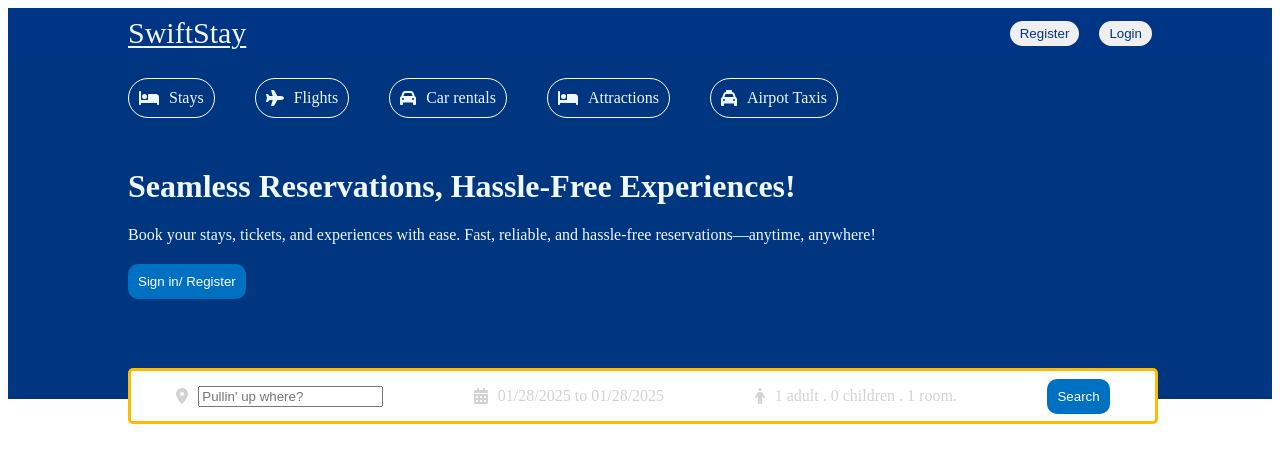
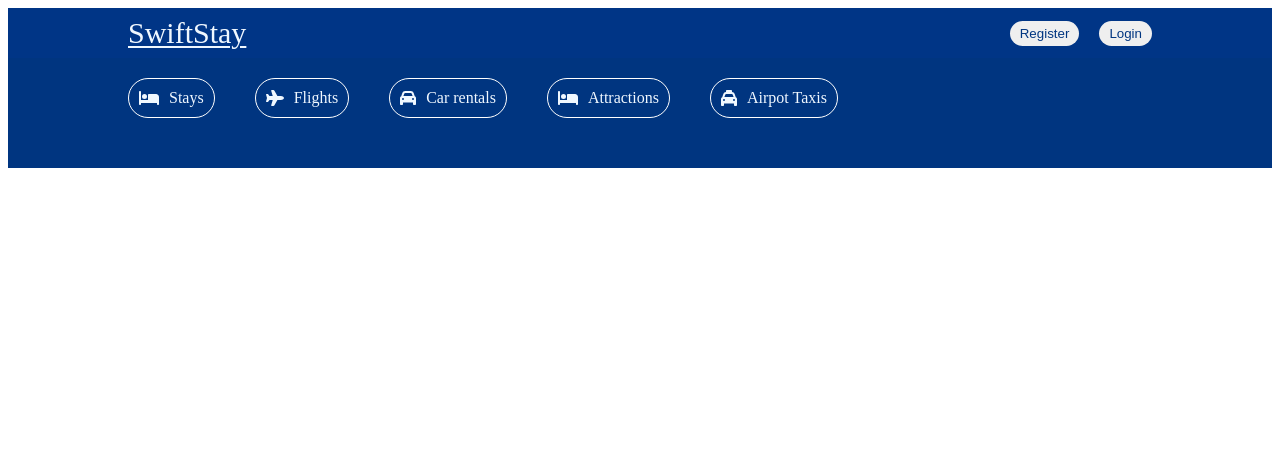
Before and after one commit to anushka44-bot/Reservation-App, a React (Vite) app: page /hotels in a window 1280 px wide. Shown: the top 462 px of the page. Built offline with nearby package versions, Linux system fonts and the light colour scheme.

Commit message:
Minor Header Changes

```diff
--- a/src/components/Header/Header.css
+++ b/src/components/Header/Header.css
@@ -10,6 +10,9 @@
   width: 100%;
   max-width: 1024px;
   margin: 20px 0px 100px 0px;
+}
+.headerContainer.listmode{
+  margin: 20px 0px 0px 0px;
 }
 .headerList{
   display: flex;
--- a/src/components/Header/Header.jsx
+++ b/src/components/Header/Header.jsx
@@ -15,7 +15,7 @@
 import "react-date-range/dist/theme/default.css";
 import { format } from "date-fns";
 
-function Header() {
+function Header({ type }) {
   const [openDate, setOpendate] = useState(false);
 
   const [date, setDate] = useState([
@@ -43,7 +43,11 @@
 
   return (
     <div className="header">
-      <div className="headerContainer">
+      <div
+        className={
+          type === "list" ? "headerContainer listmode" : "headerContainer"
+        }
+      >
         <div className="headerList">
           <div className="headerListItem active">
             <FontAwesomeIcon icon={faBed} />
@@ -66,12 +70,14 @@
             <span>Airpot Taxis</span>
           </div>
         </div>
+        {type !== "list" && (
+          <>
             <h1 className="headerTitle">
               Seamless Reservations, Hassle-Free Experiences!
             </h1>
             <p className="headerDesc">
-          Book your stays, tickets, and experiences with ease. Fast, reliable,
-          and hassle-free reservations—anytime, anywhere!
+              Book your stays, tickets, and experiences with ease. Fast,
+              reliable, and hassle-free reservations—anytime, anywhere!
             </p>
             <button className="headerBtn">Sign in/ Register</button>
             <div className="headerSearch">
@@ -121,7 +127,9 @@
                       >
                         -
                       </button>
-                  <span className="optionCounterNumber">{options.adult}</span>
+                      <span className="optionCounterNumber">
+                        {options.adult}
+                      </span>
                       <button
                         className="optionCounterButton"
                         onClick={() => handleOption("adult", "i")}
@@ -161,7 +169,9 @@
                       >
                         -
                       </button>
-                  <span className="optionCounterNumber">{options.room}</span>
+                      <span className="optionCounterNumber">
+                        {options.room}
+                      </span>
                       <button
                         className="optionCounterButton"
                         onClick={() => handleOption("room", "i")}
@@ -176,6 +186,8 @@
                 <button className="headerBtn">Search</button>
               </div>
             </div>
+          </>
+        )}
       </div>
     </div>
   );
--- a/src/pages/List/List.jsx
+++ b/src/pages/List/List.jsx
@@ -6,7 +6,7 @@
   return (
     <div>
       <Navbar />
-      <Header />
+      <Header type="list" />
     </div>
   );
 };
```
Lines whose indentation alone changed are shown as unchanged.
